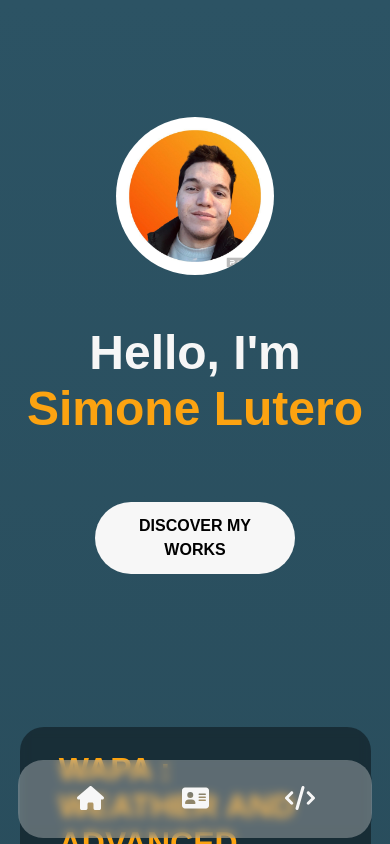
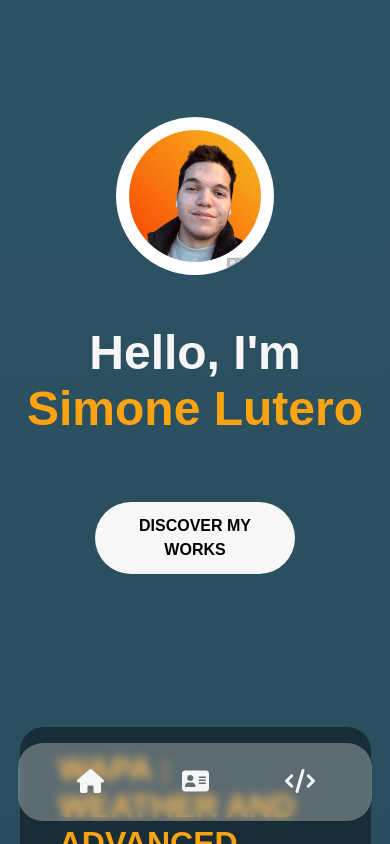
Before and after one commit to simlu2000/simonelutero, a React (Create React App) app: page / in a window 390 px wide. Shown: the top 844 px of the page. Built offline with nearby package versions, Linux system fonts and the light colour scheme.

Commit message:
fixes transprency

```diff
--- a/src/components/Navbar.js
+++ b/src/components/Navbar.js
@@ -9,9 +9,9 @@ function Navbar() {
     return (
         <>
             <div id="navbar">
-                <a href="#first" className="option-menu"><FontAwesomeIcon icon={faHome}/></a>
-                <a href="#about"  className="option-menu"><FontAwesomeIcon icon={faAddressCard}/></a>
-                <a href="#projects" className="option-menu"><FontAwesomeIcon icon={faCode}/></a>
+                <button className="option-menu"><a href="#first"><FontAwesomeIcon icon={faHome}/></a></button>
+                <button className="option-menu"><a href="#about"><FontAwesomeIcon icon={faAddressCard}/></a></button>
+                <button className="option-menu"><a href="#projects"><FontAwesomeIcon icon={faCode}/></a></button>
 
             </div>
         </>
--- a/src/style/styleNavbar.css
+++ b/src/style/styleNavbar.css
@@ -65,7 +65,7 @@ a{
 /*Mobile version*/
 @media (max-width:481px) {
     #navbar {
-        top: 90%;
+        top: 88%;
         width: auto;
         left:0;
         right:0;
@@ -79,7 +79,6 @@ a{
         width: 20%;
         font-size:1.5rem;
         padding: 10px;
-        background-color: transparent;
     }
 
 
```
